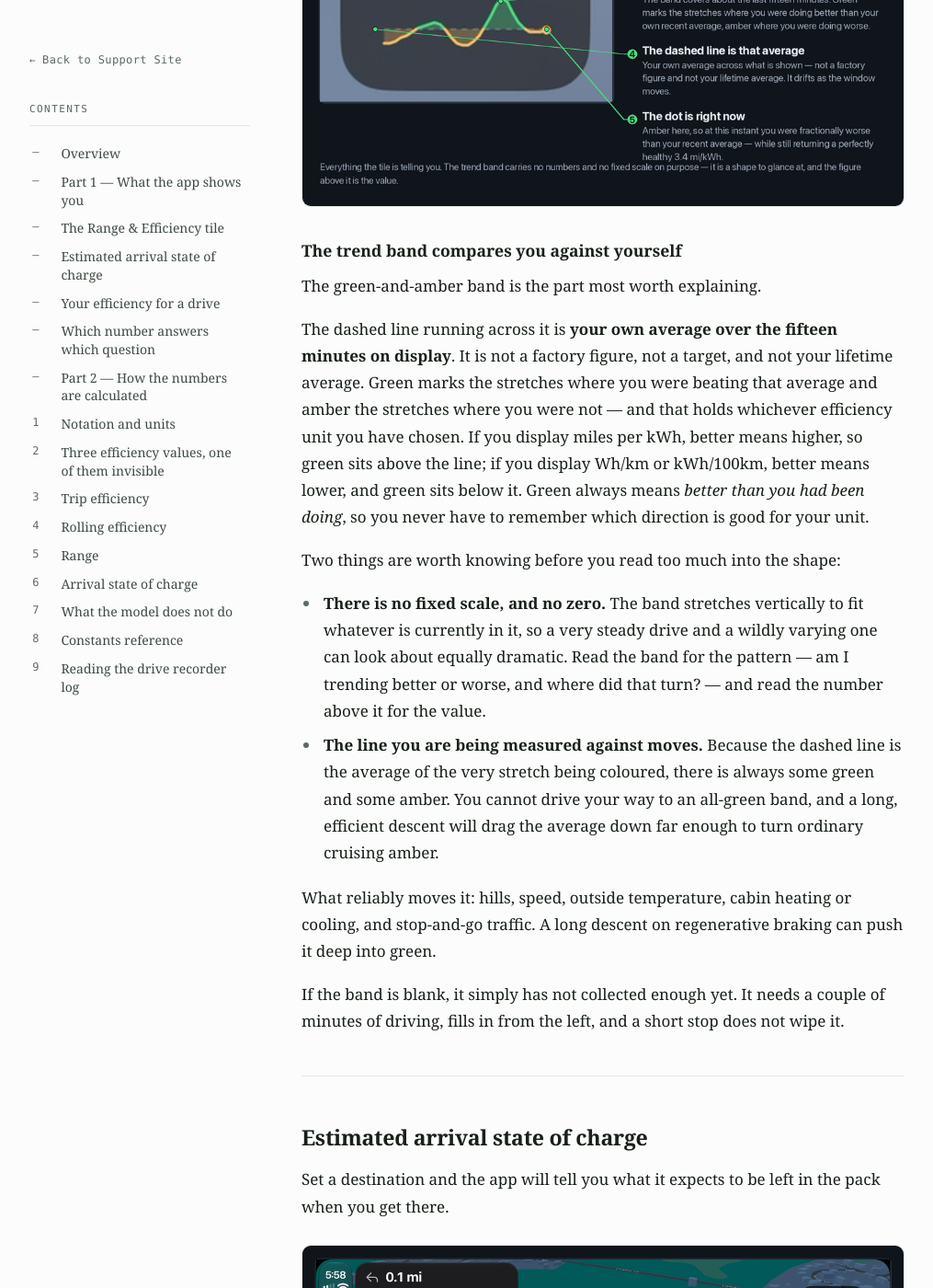
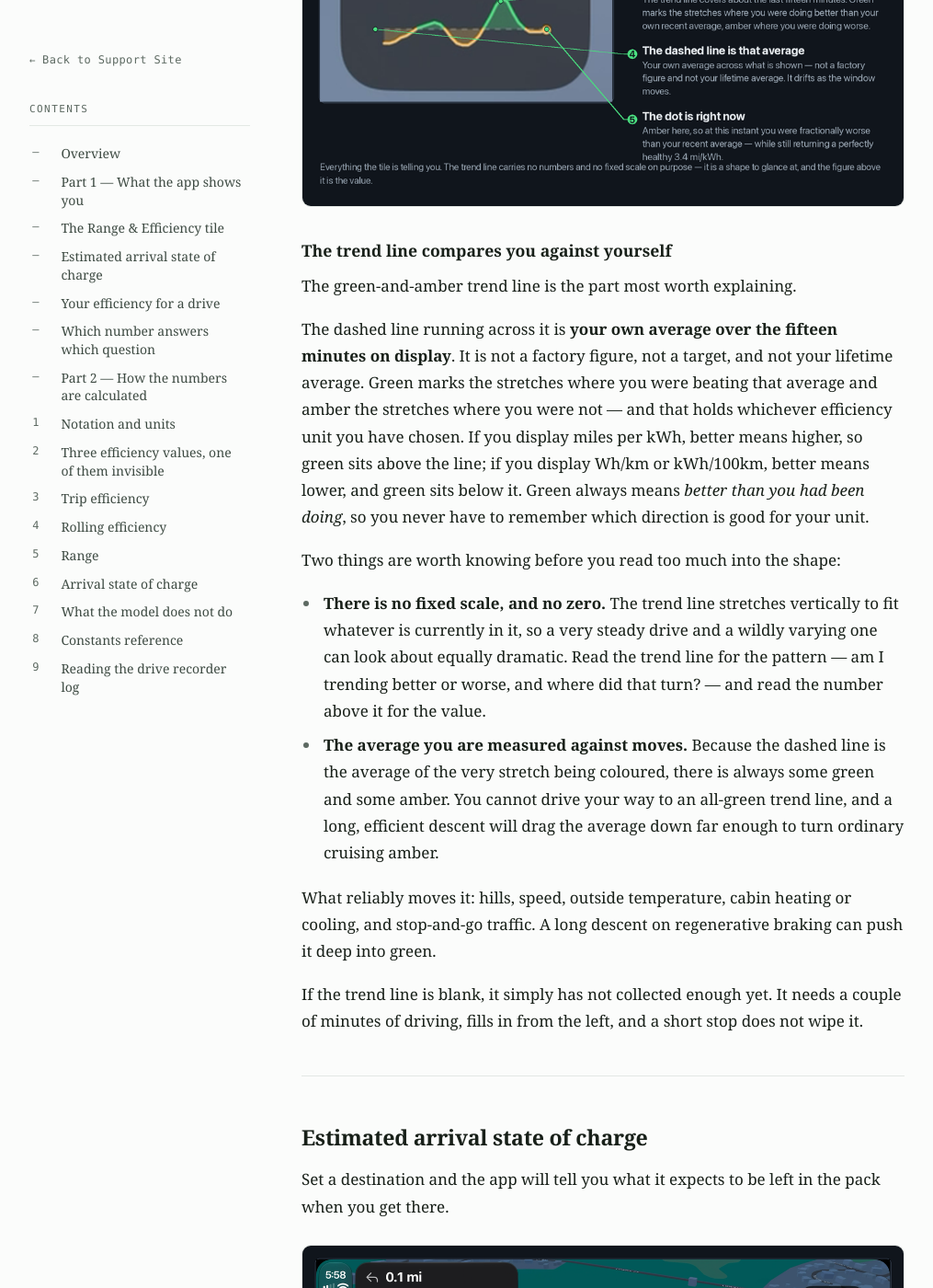
Before and after one commit to gburlingame/ioniq-app, a Jekyll site: the page built from efficiency-and-range.md, in a window 1280 px wide and 1400 px high, scrolled down 1879 px. Shown: the whole window at 92% size, without its empty margins (132-1147 px from the left). Built offline with Jekyll 4.4.1, drawn with Linux system fonts in a browser that asks for light colours; some of the changed text lies outside the part shown.

Commit message:
docs(efficiency): call it the trend line, matching the in-app help
The paper said "trend band" and the shipped Help tip for the Range tile
(carplay.help.range_body) says "a trend line". The app string is the more
widely read of the two and is already translated into eight locales, so the
paper follows it rather than the other way round.

Ten prose replacements plus two in callouts.json, which regenerates the Range
tile figure — that text is drawn into the PNG and no Markdown edit reaches it.

Not a blanket substitution: "band" also means a range of permitted values in
this document — the plausibility band of -200 to 5000 Wh/km and the 60-600
Wh/km seed band — and that sense is correct and untouched. Six occurrences,
asserted unchanged by the edit script. A regex over the bare word would also
have hit nine instances of "abandon".

One sentence needed rewording rather than substituting. The bullet reading
"**The line you are being measured against moves.**" was about the dashed
average; renaming the band to a line would have put two different lines in one
bullet. It now names the average directly.

Co-Authored-By: Claude Opus 5 <noreply@anthropic.com>

```diff
--- a/docs/efficiency-and-range/callouts.json
+++ b/docs/efficiency-and-range/callouts.json
@@ -27,7 +27,7 @@
       "crop": [1596, 112, 1818, 322],
       "scale": 2.1,
       "label_width": 400,
-      "caption": "Everything the tile is telling you. The trend band carries no numbers and no fixed scale on purpose — it is a shape to glance at, and the figure above it is the value.",
+      "caption": "Everything the tile is telling you. The trend line carries no numbers and no fixed scale on purpose — it is a shape to glance at, and the figure above it is the value.",
       "callouts": [
         {
           "at": [1712, 163],
@@ -42,7 +42,7 @@
         {
           "at": [1733, 246],
           "label": "Green: better than your average",
-          "detail": "The band covers about the last fifteen minutes. Green marks the stretches where you were doing better than your own recent average, amber where you were doing worse."
+          "detail": "The trend line covers about the last fifteen minutes. Green marks the stretches where you were doing better than your own recent average, amber where you were doing worse."
         },
         {
           "at": [1638, 267],
--- a/efficiency-and-range.md
+++ b/efficiency-and-range.md
@@ -92,20 +92,20 @@ It is carrying three things at once: how far you can go, how efficiently you are
 
 ![The Range tile enlarged, with five labels. One, the range remaining. Two, your efficiency right now. Three, green marks stretches better than your recent average. Four, the dashed line is that average. Five, the dot is the present moment, amber here because you were fractionally worse than your average while still returning a healthy 3.4 miles per kilowatt-hour]({{ '/assets/images/efficiency-and-range/range-tile.png' | relative_url }})
 
-### The trend band compares you against yourself
+### The trend line compares you against yourself
 
-The green-and-amber band is the part most worth explaining.
+The green-and-amber trend line is the part most worth explaining.
 
 The dashed line running across it is **your own average over the fifteen minutes on display**. It is not a factory figure, not a target, and not your lifetime average. Green marks the stretches where you were beating that average and amber the stretches where you were not — and that holds whichever efficiency unit you have chosen. If you display miles per kWh, better means higher, so green sits above the line; if you display Wh/km or kWh/100km, better means lower, and green sits below it. Green always means *better than you had been doing*, so you never have to remember which direction is good for your unit.
 
 Two things are worth knowing before you read too much into the shape:
 
-- **There is no fixed scale, and no zero.** The band stretches vertically to fit whatever is currently in it, so a very steady drive and a wildly varying one can look about equally dramatic. Read the band for the pattern — am I trending better or worse, and where did that turn? — and read the number above it for the value.
-- **The line you are being measured against moves.** Because the dashed line is the average of the very stretch being coloured, there is always some green and some amber. You cannot drive your way to an all-green band, and a long, efficient descent will drag the average down far enough to turn ordinary cruising amber.
+- **There is no fixed scale, and no zero.** The trend line stretches vertically to fit whatever is currently in it, so a very steady drive and a wildly varying one can look about equally dramatic. Read the trend line for the pattern — am I trending better or worse, and where did that turn? — and read the number above it for the value.
+- **The average you are measured against moves.** Because the dashed line is the average of the very stretch being coloured, there is always some green and some amber. You cannot drive your way to an all-green trend line, and a long, efficient descent will drag the average down far enough to turn ordinary cruising amber.
 
 What reliably moves it: hills, speed, outside temperature, cabin heating or cooling, and stop-and-go traffic. A long descent on regenerative braking can push it deep into green.
 
-If the band is blank, it simply has not collected enough yet. It needs a couple of minutes of driving, fills in from the left, and a short stop does not wipe it.
+If the trend line is blank, it simply has not collected enough yet. It needs a couple of minutes of driving, fills in from the left, and a short stop does not wipe it.
 
 ---
 
@@ -142,7 +142,7 @@ There are three efficiency figures which represent different things.
 | Number | Where you see it | What it answers |
 |---|---|---|
 | **Trip efficiency** | History ▸ a driving session | "How efficient was *that drive*?" |
-| **Near-term efficiency** | The Range tile and its trend band | "How efficient am I driving *right now*?" |
+| **Near-term efficiency** | The Range tile and its trend line | "How efficient am I driving *right now*?" |
 | **Long-term efficiency** | *Nowhere — it divides into Range and arrival SoC* | "What should I expect over the miles ahead?" |
 
 </div>
@@ -210,7 +210,7 @@ All five forms are conversions of the same underlying Wh/km value:
 </div>
 
 The two "rate" forms (distance per energy) improve as they rise; the three "consumption" forms (energy per distance) improve as they fall.
-The app tracks that polarity so the CarPlay trend band tints green for "better than your recent average" in whichever unit you picked.
+The app tracks that polarity so the CarPlay trend line tints green for "better than your recent average" in whichever unit you picked.
 
 Rounding: Wh/mi and Wh/km display as whole numbers; the other three display to one decimal.
 
@@ -553,7 +553,7 @@ That sample is folded **twice**, into two running averages that differ only in h
 
 | | Half-life | Where it goes |
 |---|---|---|
-| **Near-term** <span class="katex"><math xmlns="http://www.w3.org/1998/Math/MathML"><semantics><mrow><mi>e</mi></mrow><annotation encoding="application/x-tex">e</annotation></semantics></math></span> | 8 km | The efficiency number on the Range tile, and the trend band beneath it |
+| **Near-term** <span class="katex"><math xmlns="http://www.w3.org/1998/Math/MathML"><semantics><mrow><mi>e</mi></mrow><annotation encoding="application/x-tex">e</annotation></semantics></math></span> | 8 km | The efficiency number on the Range tile, and the trend line beneath it |
 | **Long-term** <span class="katex"><math xmlns="http://www.w3.org/1998/Math/MathML"><semantics><mrow><msub><mi>e</mi><mtext>long</mtext></msub></mrow><annotation encoding="application/x-tex">e_{\text{long}}</annotation></semantics></math></span> | 60 km | The range figure (§5) and arrival state of charge (§6) |
 
 </div>
```
Also changed, not shown: docs/efficiency-and-range/2026-08-25-consumer-rewrite-design.md (+1 -1 lines), docs/efficiency-and-range/efficiency-and-range.src.md (+8 -8 lines), assets/images/efficiency-and-range/range-tile.png.
